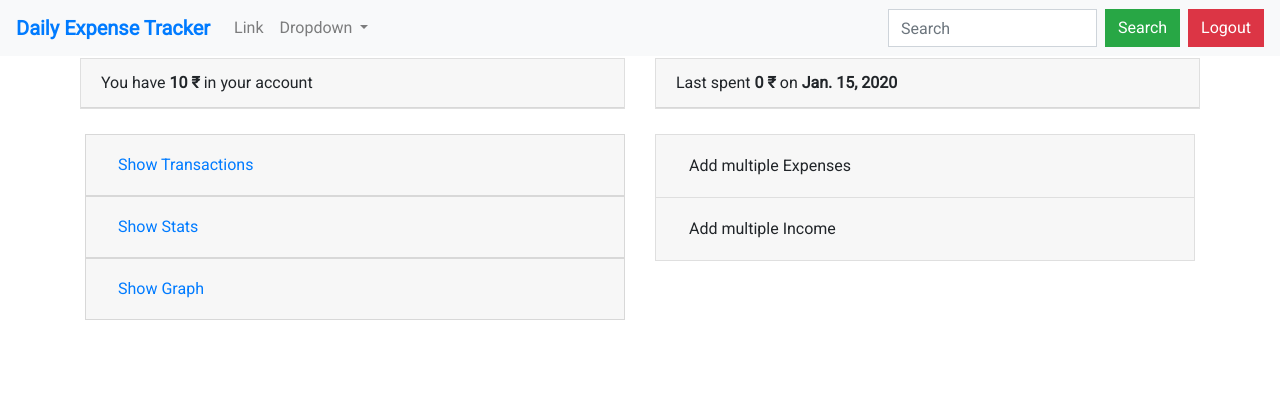
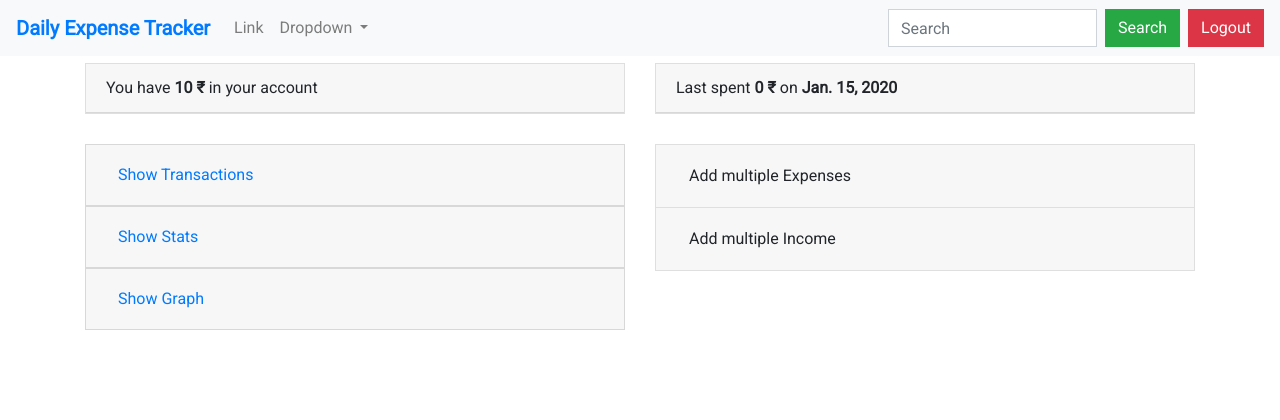
Before and after one commit to siddheshkand/expenses, a Django app: page / in a window 1280 px wide. Shown: the top 420 px of the page. Run offline with Django 3.2, Linux system fonts and the light colour scheme; the first user in the database is signed in; tables that the repository leaves empty hold one stand-in row (Sample ...); some libraries are stand-ins or nearby versions.

Commit message:
features added

```diff
--- a/home/templates/home/home.html
+++ b/home/templates/home/home.html
@@ -121,7 +121,7 @@
 {% block content %}
     <div class="mt-5"></div>
     <div class="mt-5"></div>
-    <div class="container" style="padding: 10px">
+    <div class="container" style="padding: 15px">
         <div class="row">
             <div class="col-lg-6">
                 <div class="card">
```
